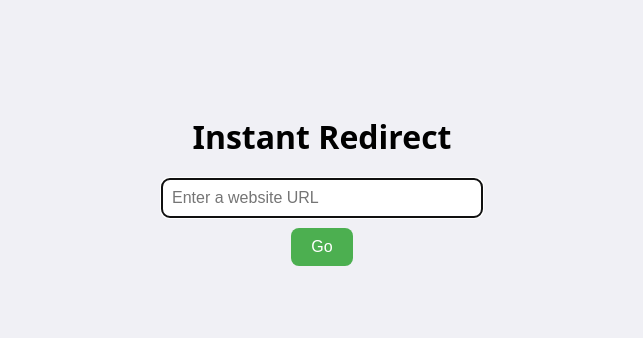
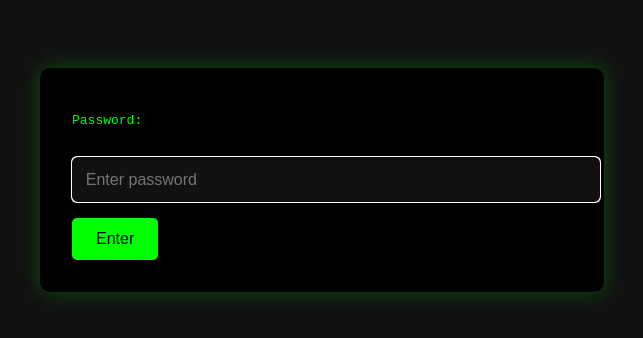
Before and after one commit to Cbanz12/QSkdot, a plain HTML site: page index.html in a window 1280 px wide. Shown: the part 220-558 px from the top of the page, without its empty margins (318-961 px from the left). Drawn offline with Linux system fonts and the light colour scheme.

Commit message:
Update index.html

```diff
--- a/index.html
+++ b/index.html
@@ -3,79 +3,100 @@
 <head>
   <meta charset="UTF-8">
   <meta name="viewport" content="width=device-width, initial-scale=1">
-  <title>Instant Website Redirect</title>
+  <title>Quick Access Portal</title>
   <style>
     body {
-      font-family: system-ui, sans-serif;
-      background: #f0f0f5;
+      font-family: monospace;
+      background-color: #111;
+      color: #0f0;
       display: flex;
-      flex-direction: column;
+      justify-content: center;
       align-items: center;
-      justify-content: center;
       height: 100vh;
       margin: 0;
     }
-    h1 {
-      margin-bottom: 20px;
+
+    .terminal {
+      background-color: #000;
+      padding: 2rem;
+      border-radius: 10px;
+      width: 100%;
+      max-width: 500px;
+      box-shadow: 0 0 20px #0f04;
     }
-    form {
-      display: flex;
-      flex-direction: column;
-      align-items: center;
-      gap: 10px;
+
+    input {
+      width: 100%;
+      padding: 0.8rem;
+      font-size: 1rem;
+      background-color: #111;
+      color: #0f0;
+      border: 1px solid #0f0;
+      border-radius: 5px;
+      margin-top: 1rem;
     }
-    input[type="text"] {
-      width: 300px;
-      padding: 10px;
+
+    button {
+      margin-top: 1rem;
+      padding: 0.75rem 1.5rem;
       font-size: 1rem;
-      border-radius: 8px;
-      border: 1px solid #ccc;
-    }
-    button {
-      padding: 10px 20px;
-      font-size: 1rem;
-      background-color: #4CAF50;
-      color: white;
+      background-color: #0f0;
+      color: #000;
       border: none;
-      border-radius: 8px;
+      border-radius: 5px;
       cursor: pointer;
     }
-    button:hover {
-      background-color: #45a049;
-    }
-    @media (max-width: 400px) {
-      input[type="text"] {
-        width: 90%;
-      }
+
+    .hidden {
+      display: none;
     }
   </style>
 </head>
 <body>
-  <h1>Instant Redirect</h1>
-  <form id="redirectForm" aria-label="Redirect to a website">
-    <input
-      type="text"
-      id="urlInput"
-      placeholder="Enter a website URL"
-      aria-label="Website URL"
-      autocomplete="off"
-      autofocus
-      required
-    >
-    <button type="submit">Go</button>
-  </form>
+  <div class="terminal">
+    <div id="login">
+      <p>Password:</p>
+      <input type="password" id="passwordInput" placeholder="Enter password" autofocus>
+      <button onclick="checkPassword()">Enter</button>
+    </div>
+
+    <div id="commandSection" class="hidden">
+      <p>🔒 Access granted. Enter command:</p>
+      <input type="text" id="commandInput" placeholder="e.g. yt, g, gh" autofocus>
+    </div>
+  </div>
 
   <script>
-    document.getElementById("redirectForm").addEventListener("submit", function(e) {
-      e.preventDefault();
-      let url = document.getElementById("urlInput").value.trim();
+    const allowedCommands = {
+      "yt": "https://youtube.com",
+      "gh": "https://github.com",
+      "g": "https://google.com",
+      "wiki": "https://wikipedia.org",
+      "docs": "https://docs.google.com",
+    };
 
-      if (!/^https?:\/\//i.test(url)) {
-        url = "https://" + url;
+    const password = "access123"; // change this to your preferred password
+
+    function checkPassword() {
+      const input = document.getElementById("passwordInput").value;
+      if (input === password) {
+        document.getElementById("login").classList.add("hidden");
+        document.getElementById("commandSection").classList.remove("hidden");
+        document.getElementById("commandInput").focus();
+      } else {
+        alert("Incorrect password.");
       }
+    }
 
-      // Open in a new tab
-      window.open(url, '_blank');
+    document.getElementById("commandInput").addEventListener("keypress", function(e) {
+      if (e.key === "Enter") {
+        const cmd = e.target.value.trim().toLowerCase();
+        if (allowedCommands[cmd]) {
+          window.open(allowedCommands[cmd], "_blank");
+        } else {
+          alert("Command not recognized or permitted.");
+        }
+      }
     });
   </script>
 </body>
```
